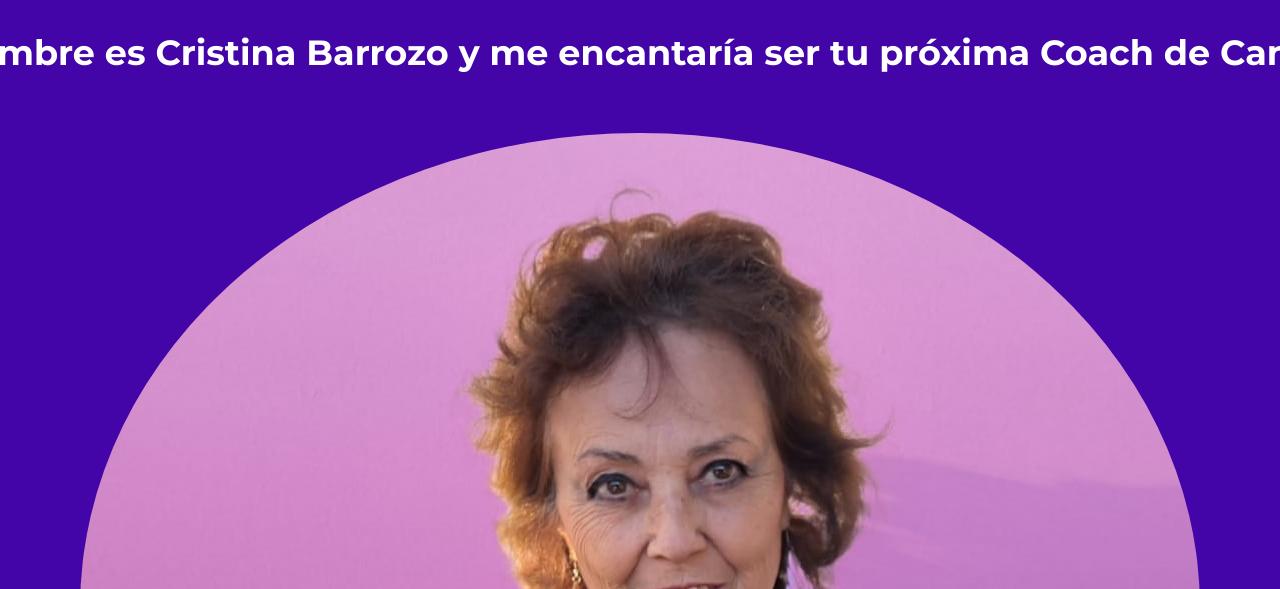
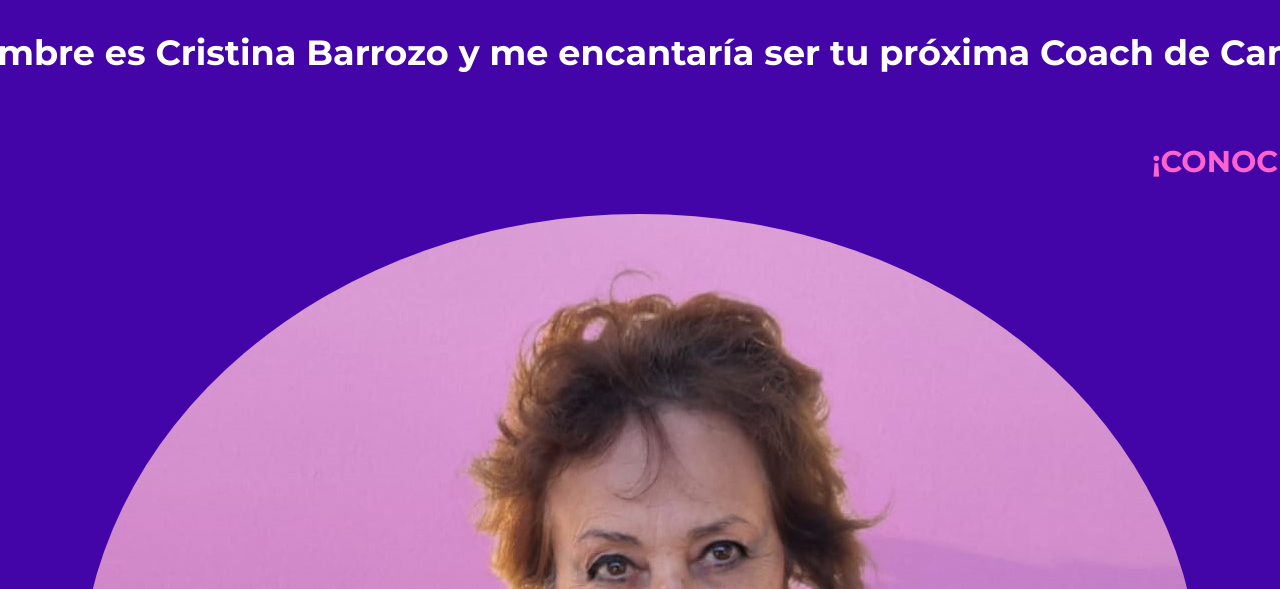
Before and after one commit to roddie-osorio/vocalcoachcb, a website: page index.html in a window 1280 px wide. Shown: the part 211-800 px from the top of the page. Drawn offline with nearby package versions, Linux system fonts and the light colour scheme.

Commit message:
agregue extend

```diff
--- a/index.html
+++ b/index.html
@@ -87,7 +87,7 @@
                 Coach de Canto!
               </p>
             </div>
-            <div class="conoce-mas-index">
+            <div class="conoce-mas">
               <a href="contacto.html">¡CONOCE MAS!.</a>
             </div>
 
--- a/scss/_general.scss
+++ b/scss/_general.scss
@@ -96,22 +96,9 @@ body {
 }
 
 
-.conoce-mas-index {
-	display: flex;
-	align-items: center;
-	justify-content: right;
-	a {
-		font-size: 15px;
-		color: map-get($colores, "color-secundario");
-		text-decoration: none;
-		font: bold;
-		margin: 30px;
-		&:hover {
-			color: map-get($colores, "color-secundario");
-			transition: 0.5s;
-		text-shadow: 0 0 7px rgb(253, 99, 207), 0 0 30px rgb(253, 99, 207), 0 0    80px rgb(253, 99, 207);
-		}
-	}
+.conoce-mas {
+	@extend %conoce;
+	font-size: 25px;
 }
 
 /*FIN DE LA SECCION HOLA DEL INDEX*/
```
Also changed, not shown: scss/base/_extend.scss (+17 -0 lines).
